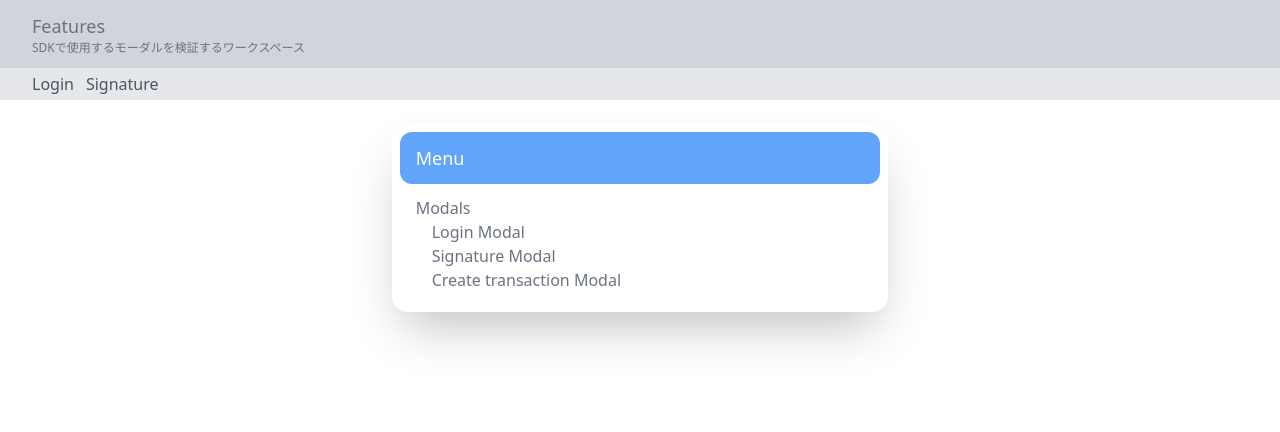
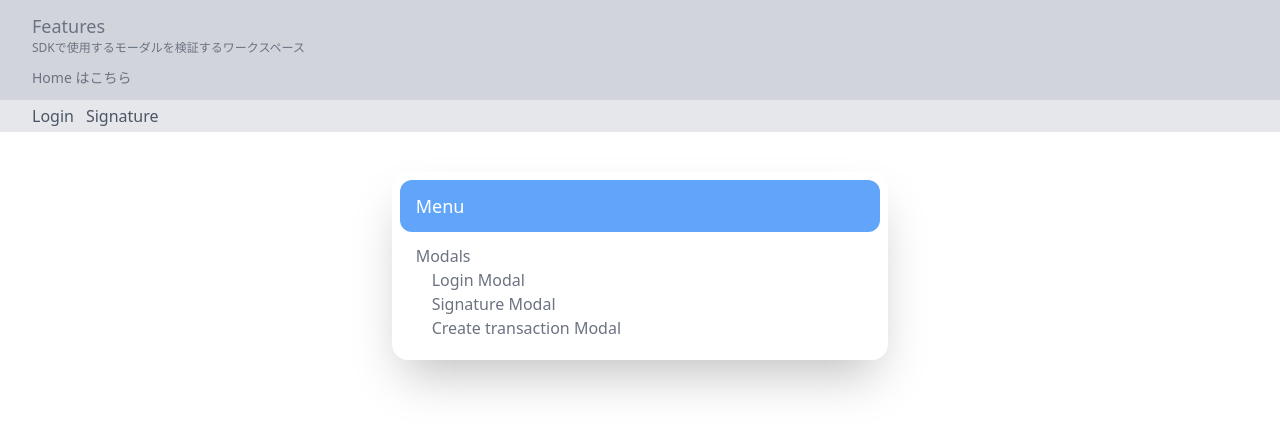
Before and after one commit to GincoInc/hinomaru, a Next.js app: page /feature in a window 1280 px wide. Shown: the top 432 px of the page. Built offline with nearby package versions, Linux system fonts and the light colour scheme.

Commit message:
Modified: Featureページのlayoutにreserch pageへの導線追加

```diff
--- a/components/layout/featurePageLayout.tsx
+++ b/components/layout/featurePageLayout.tsx
@@ -16,17 +16,26 @@ export const FeaturePageLayout: FC<FeaturePageLayoutProps> = ({
           <p className='text-xs'>
             SDKで使用するモーダルを検証するワークスペース
           </p>
+          <p className='text-sm pt-3'>
+            <Link className='hover:text-yellow-500' href='/'>
+              Home はこちら
+            </Link>
+          </p>
         </div>
         <div className='w-full bg-gray-200 py-1 text-md px-8 text-gray-600 flex'>
           <div className='pr-3'>
-            <Link href='/feature/login'>Login</Link>
+            <Link className='hover:text-yellow-400' href='/feature/login'>
+              Login
+            </Link>
           </div>
-          <div className='pr-3 aaa'>
-            <Link href='/feature/login'>Signature</Link>
+          <div className='pr-3'>
+            <Link className='hover:text-yellow-400' href='/feature/signature'>
+              Signature
+            </Link>
           </div>
         </div>
       </div>
-      <div className='w-full px-8 pt-28 h-screen'>{children}</div>
+      <div className='w-full px-8 pt-40 h-screen'>{children}</div>
     </div>
   )
 }
--- a/components/layout/researchPageLayout.tsx
+++ b/components/layout/researchPageLayout.tsx
@@ -15,7 +15,7 @@ export const ResearchPageLayout: FC<ReserachPageLayoutProps> = ({
           <p className='text-lg bold'>Research</p>
           <p className='text-xs'>SDKの動作検証をするワークスペース</p>
           <p className='text-sm'>
-            <Link className='hover:text-yellow-400' href='/feature'>
+            <Link className='hover:text-yellow-500' href='/feature'>
               Feature Page はこちら
             </Link>
           </p>
```
